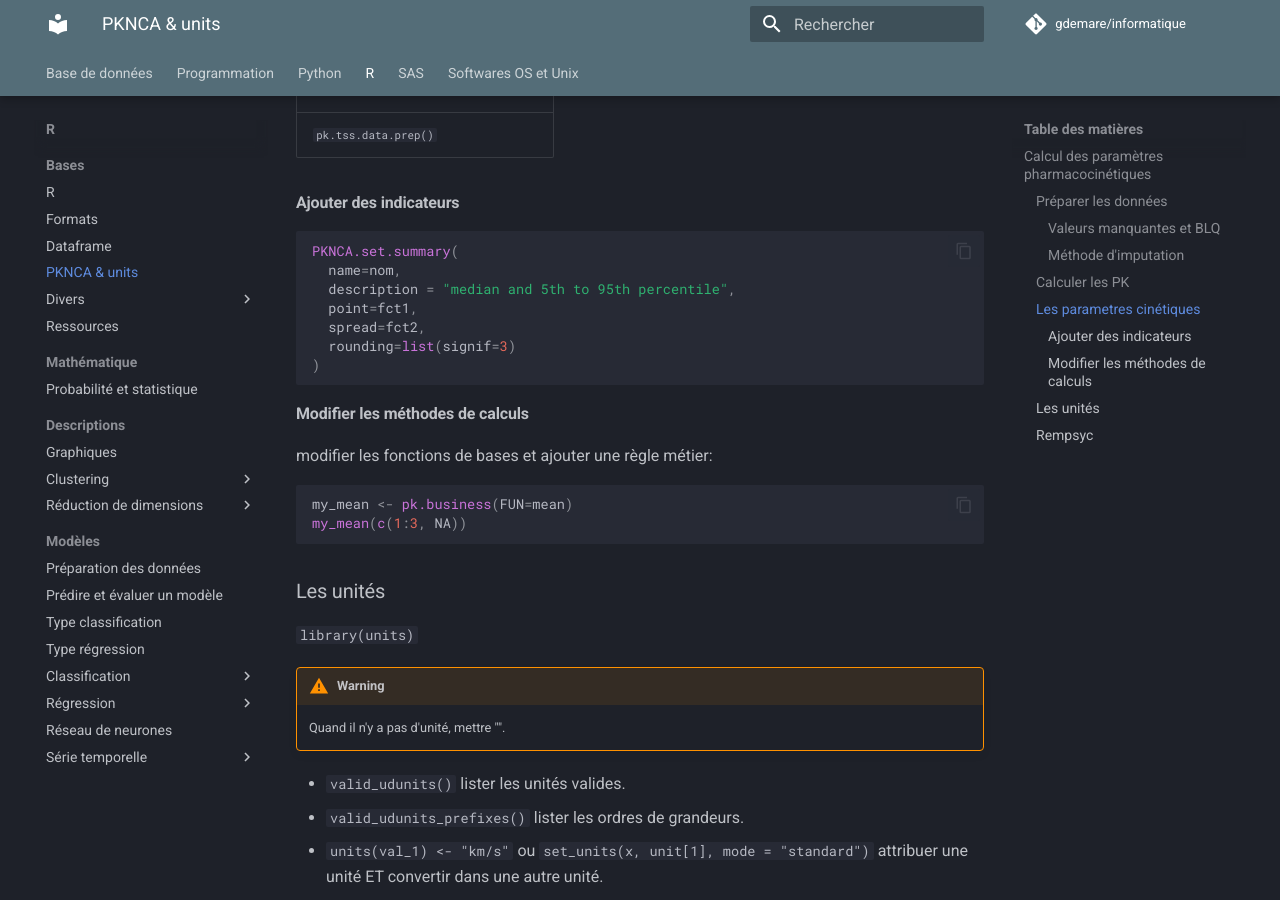
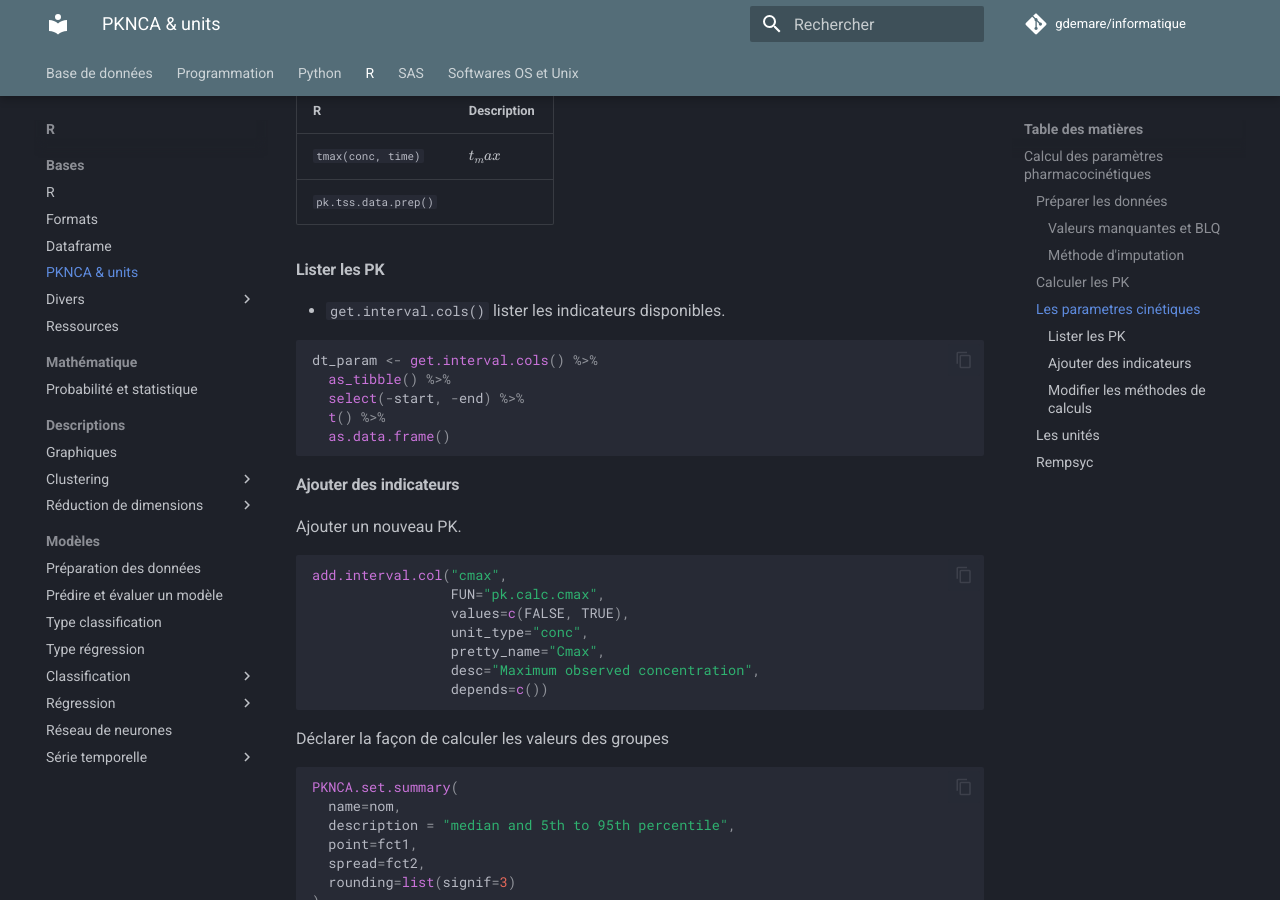
Before and after one commit to gdemare/Informatique, an MkDocs documentation site: the page built from docs/r/PKNCA-units_r.md, in a window 1280 px wide and 900 px high, scrolled down 3060 px. Built offline with MkDocs 1.6.1 and Material for MkDocs 9.7.7, drawn with Linux system fonts in a browser that asks for light colours; comment, search, counter and statistics services are not loaded; some of the changed text lies outside the part shown.

Commit message:
Update PKNCA-units_r.md

````diff
--- a/docs/r/PKNCA-units_r.md
+++ b/docs/r/PKNCA-units_r.md
@@ -55,8 +55,12 @@ Remplacer les valeurs :
 
 2. `PKNCAdata(conc_obj, dose_obj)` fusionner les tables doses et concentration. Le résultat est un tableau avec tous les paramètres cinétiques pour chaque individu.
 
-       * `intervals =` liste des indicateurs à ajouter.
-       * `units = d_units` avec d_units un objet (pknca_units_table).
+   * `intervals =` liste des indicateurs à ajouter.
+   * `units = d_units` avec d_units un objet (pknca_units_table).
+
+    Retour :
+
+    * `$intervals` renvoie les indicaterus calculés.
 
 4. `results_obj <- pk.nca(data_obj)` calculer les indicateurs.
 
@@ -99,7 +103,32 @@ R                            | Description
 `tmax(conc, time)`           | $t_max$
 `pk.tss.data.prep()`
 
+#### Lister les PK
+
+* `get.interval.cols()` lister les indicateurs disponibles.
+
+``` R
+dt_param <- get.interval.cols() %>%
+  as_tibble() %>%
+  select(-start, -end) %>%
+  t() %>%
+  as.data.frame()
+```
+
 #### Ajouter des indicateurs
+
+Ajouter un nouveau PK.
+``` R
+add.interval.col("cmax",
+                 FUN="pk.calc.cmax",
+                 values=c(FALSE, TRUE),
+                 unit_type="conc",
+                 pretty_name="Cmax",
+                 desc="Maximum observed concentration",
+                 depends=c())
+```
+
+Déclarer la façon de calculer les valeurs des groupes
 
 ```R
 PKNCA.set.summary(
````
